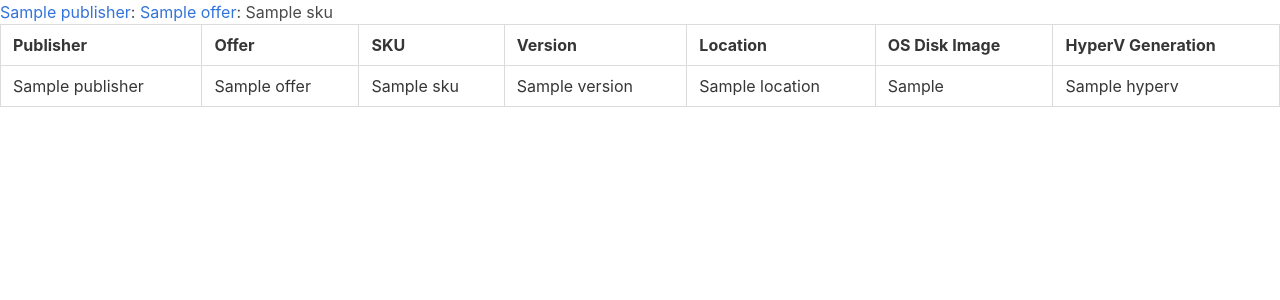
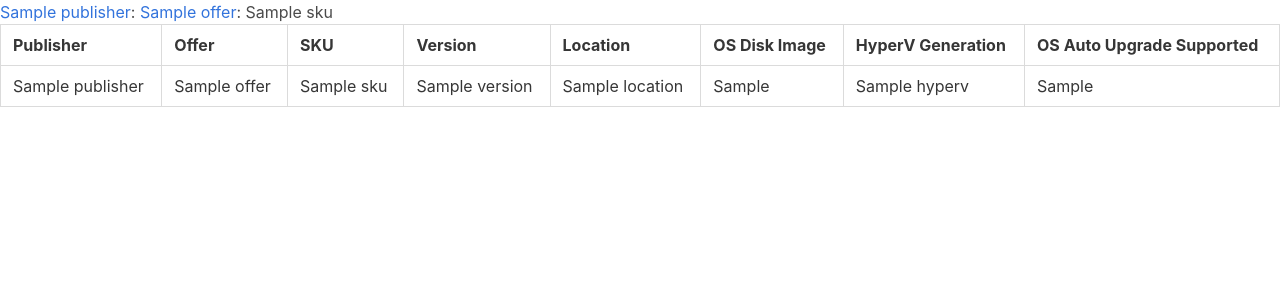
Before and after one commit to MatthewJDavis/azure_website, a Django app: template display_images/templates/image.html in a window 1280 px wide. Shown: the part 52-352 px from the top of the page. Run offline with Django 3.2, Linux system fonts and the light colour scheme; the template is opened without the code that fills it: most values are stand-ins (such as "Sample title", 1, 10 or a date in 2020).

Commit message:
add os upgrade prop

```diff
--- a/display_images/services.py
+++ b/display_images/services.py
@@ -81,6 +81,7 @@ def get_image(publisher, offer, sku, version):
         'version': res_dict['name'],
         'location': REGION,
         'os': res_dict['os_disk_image']['operating_system'],
-        'hyperv': hyper_v_value
+        'hyperv': hyper_v_value,
+        'os_auto_upgrade': res_dict['automatic_os_upgrade_properties']['automatic_os_upgrade_supported']
     }
     return image_dictionary
--- a/display_images/templates/image.html
+++ b/display_images/templates/image.html
@@ -14,6 +14,7 @@
       <th>Location</th>
       <th>OS Disk Image</th>
       <th>HyperV Generation</th>
+      <th>OS Auto Upgrade Supported</th>
     </tr>
   </thead>
   <tbody>
@@ -25,6 +26,7 @@
       <td>{{ image_dictionary.location }}</td>
       <td>{{ image_dictionary.os }}</td>
       <td>{{ image_dictionary.hyperv }} </td>
+      <td>{{ image_dictionary.os_auto_upgrade }}</td>
     </tr>
   </tbody>
   {% endblock content %}
```
